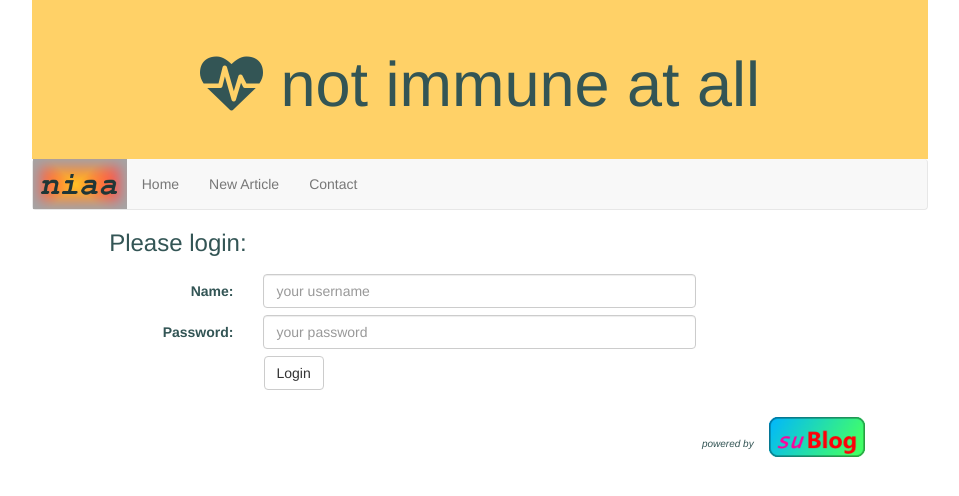
After one commit to mikemey/sublog, a Django app: template templates/login.html in a window 1280 px wide. The commit adds this page. Shown: the top 496 px of the page, without its empty margins (160-1119 px from the left). Run offline with Django 3.2, Linux system fonts and the light colour scheme; the template is opened without the code that fills it, so the values that code supplies are empty; some libraries are stand-ins or nearby versions.

Commit message:
implemented user authentication for posting new articles.
resolves #16

```diff
--- a/src/static/sublog.css
+++ b/src/static/sublog.css
@@ -37,6 +37,15 @@ nav.navbar {
 
 a.navbar-brand {
   padding: 0px;
+}
+
+div.user-name {
+  font-size: 12px;
+  margin-top: 10px;
+}
+
+form.logout {
+  text-align: right;
 }
 
 .navbar-brand img {
--- a/src/urls.py
+++ b/src/urls.py
@@ -5,7 +5,7 @@ from . import views
 urlpatterns = [
     url(r'^article/(?P<article_id>[0-9]+)/comment/$', views.post_comment, name='comment'),
     url(r'^article/(?P<article_id>[0-9]+)/$', views.get_article, name='article'),
-    url(r'^article/$', views.CreateArticleView.as_view(), name='new_article'),
+    url(r'^article/$', views.new_article_page, name='new_article'),
     url(r'^markdown/$', views.markdown_preview, name='markdown'),
     url(r'^ping/$', views.health_check, name='ping'),
     url(r'^$', views.IndexView.as_view(), name='index')
--- a/sublog/settings.py
+++ b/sublog/settings.py
@@ -7,10 +7,12 @@ SECRET_KEY = os.environ['SECRET_KEY']
 ALLOWED_HOSTS = ['*']
 
 DEBUG = False
-SU_VERSION = 'v2.0.0'
+SU_VERSION = 'v2.1.0'
 
 STATIC_URL = '/static/'
 STATIC_ROOT = '/share/Web/static'
+
+LOGIN_URL = '/login/'
 
 WSGI_APPLICATION = 'sublog.wsgi.application'
 ROOT_URLCONF = 'sublog.urls'
--- a/sublog/urls.py
+++ b/sublog/urls.py
@@ -16,9 +16,13 @@ Including another URL conf:
 from django.conf.urls import include, url
 from django.contrib import admin
 from django.views.generic.base import TemplateView
+from django.contrib.auth import views as auth_views
 
 urlpatterns = [
+    url('^login/', auth_views.login, {'template_name': 'login.html'}),
+    url('^logout/', auth_views.logout, {'template_name': 'login.html'}),
+    url('^', include('django.contrib.auth.urls')),
     url(r'^robots\.txt$', TemplateView.as_view(template_name='robots.txt', content_type='text/plain')),
     url(r'^admin/', include(admin.site.urls)),
-    url(r'', include('src.urls'))
+    url(r'', include('src.urls')),
 ]
--- /dev/null
+++ b/templates/login.html
@@ -0,0 +1,48 @@
+{% extends "sublog_base.html" %}
+
+{% block title %}login{% endblock %}
+
+{% block content %}
+
+<form action="{% url 'login' %}" class="form-horizontal" method="POST">
+    {% csrf_token %}
+
+    <div class="form-group">
+        <h3 class="col-sm-offset-1 col-sm-9">Please login:</h3>
+    </div>
+
+    {% if next %}
+    <input type="hidden" name="next" value="{{ next }}"/>
+    {% endif %}
+
+    {% if form.errors %}
+    <div class="form-group">
+        <div class="alert alert-danger col-sm-12" role="alert">Please enter a correct username and/or password.</div>
+    </div>
+    {% endif %}
+
+    <div class="form-group">
+        <label for="username" class="col-sm-offset-1 col-sm-2 control-label">Name: </label>
+
+        <div class="col-sm-6">
+            <input id="username" class="form-control" placeholder="your username" required="required"
+                   value="{{ request.POST.username }}" name="username" type="text" maxlength="50"/>
+        </div>
+    </div>
+
+    <div class="form-group">
+        <label for="username" class="col-sm-offset-1 col-sm-2 control-label">Password: </label>
+
+        <div class="col-sm-6">
+            <input id="password" class="form-control" placeholder="your password" required="required"
+                   value="{{ form_data.password }}" name="password" type="password" maxlength="50"/>
+        </div>
+    </div>
+
+    <div class="form-group">
+        <div class="col-sm-offset-3 col-sm-2">
+            <button type="submit" class="btn btn-default">Login</button>
+        </div>
+    </div>
+</form>
+{% endblock %}
--- /dev/null
+++ b/templates/partials/user-line.html
@@ -0,0 +1,18 @@
+{% if request.user.is_authenticated %}
+
+{% load staticfiles %}
+<div class="container-fluid user-name">
+    <div class="row">
+        <div class="col-xs-5">
+            <span id="user">Logged in: {{ request.user.first_name }}</span>
+        </div>
+        <div class="col-xs-offset-6 col-xs-1">
+            <form class="logout" name="logout_form" action="{% url 'logout' %}" method="POST">
+                {% csrf_token %}
+                <input type="hidden" name="next" value="{{ logout_target|default:request.path }}">
+                <a href="#" onclick="logout_form.submit();">Logout</a>
+            </form>
+        </div>
+    </div>
+</div>
+{% endif %}
--- a/templates/sublog_base.html
+++ b/templates/sublog_base.html
@@ -21,6 +21,8 @@
 
 {% include "partials/header.html" %}
 
+{% include "partials/user-line.html" %}
+
 <div class="mobile-spacer">
     <div class="container-fluid">
         <div class="row">
```
Also changed, not shown: src/tests/__init__.py (+36 -12 lines), src/tests/sublog_test_utils.py (+26 -0 lines), src/tests/test_article_view.py (+2 -0 lines), src/tests/test_comments.py (+3 -0 lines), src/tests/test_common_data.py (added, +50 -0 lines), src/tests/test_index_view.py (+3 -0 lines), src/tests/test_model_markdown.py (+2 -0 lines), src/tests/test_version.py (deleted, +0 -21 lines), src/views.py (+27 -24 lines).
